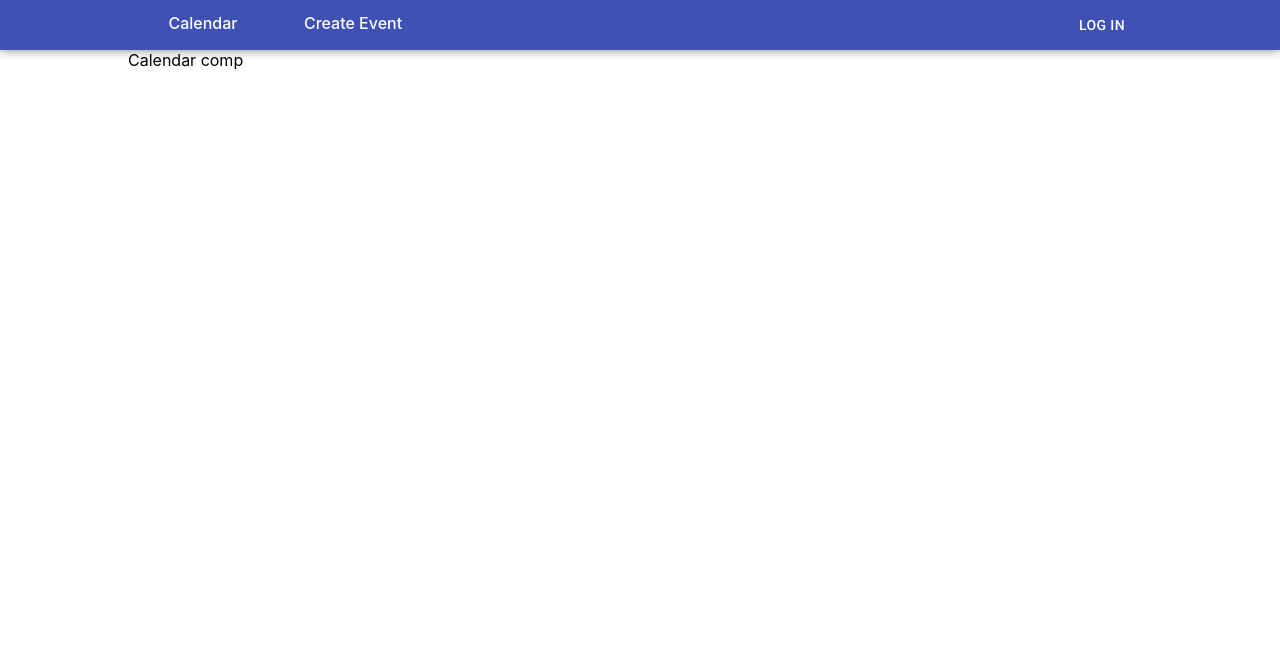
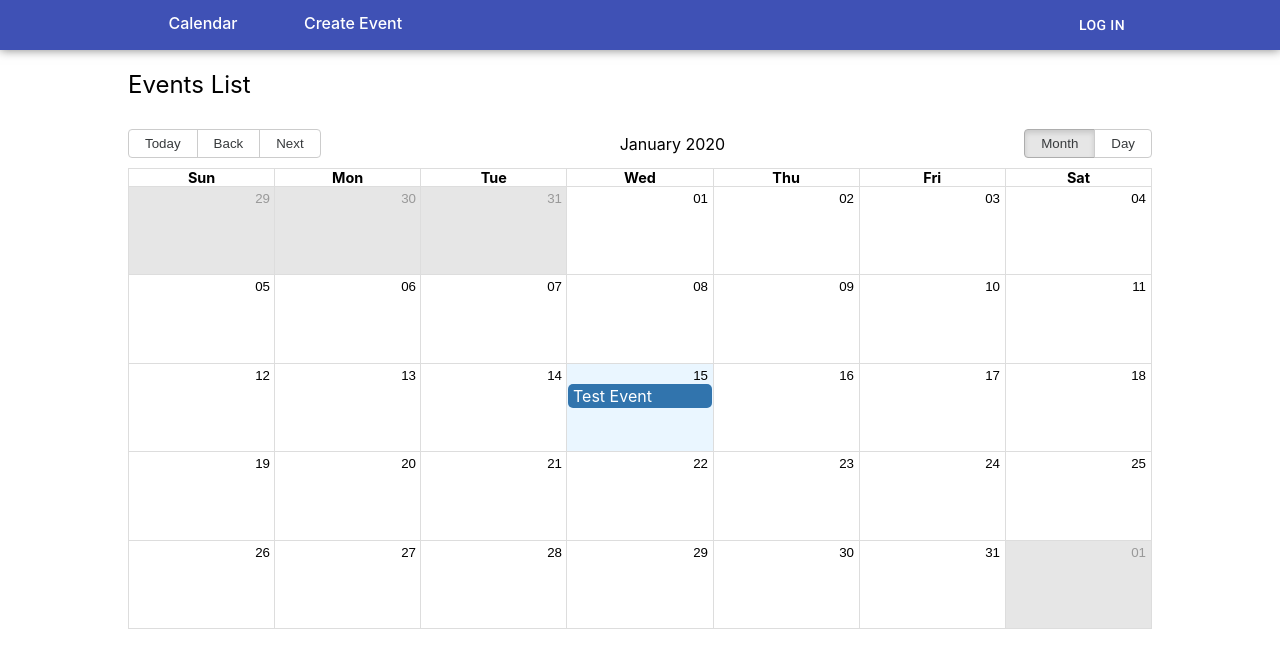
Before and after one commit to syncmaxim/cmt-frontend, a React (Create React App) app: page / in a window 1280 px wide. Shown: the top 668 px of the page. Built offline with nearby package versions, Linux system fonts and the light colour scheme.

Commit message:
CMT-7. Implement calendar to an application

```diff
--- a/package.json
+++ b/package.json
@@ -9,8 +9,10 @@
     "@testing-library/react": "^9.4.0",
     "@testing-library/user-event": "^7.2.1",
     "axios": "^0.19.1",
+    "moment": "^2.24.0",
     "prop-types": "^15.7.2",
     "react": "^16.12.0",
+    "react-big-calendar": "^0.23.0",
     "react-dom": "^16.12.0",
     "react-redux": "^7.1.3",
     "react-router-dom": "^5.1.2",
--- a/src/components/Calendar/Calendar.js
+++ b/src/components/Calendar/Calendar.js
@@ -1,9 +1,47 @@
 import React from "react";
+import { Calendar as BigCalendar, momentLocalizer } from 'react-big-calendar';
+import moment from 'moment';
 
-const Calendar = (props) => (
-  <div>
-    Calendar comp
-  </div>
-);
+import 'react-big-calendar/lib/css/react-big-calendar.css';
+import './index.css';
+
+
+const Calendar = (props) => {
+  const localizer = momentLocalizer(moment);
+  const myEventsList = [ // array of events
+    {
+      id: 1,
+      title: 'Test Event',
+      start: new Date(),
+      end: new Date()
+    }
+  ];
+
+  let calendarProps = {
+    localizer: localizer,
+    events: myEventsList,
+    startAccessor: 'start',
+    endAccessor: 'end',
+    style: {
+      height: 500
+    },
+    views: ['month', 'day'],
+    onSelectEvent: onSelectEvent // func that triggers when clicked on event
+  };
+
+  function onSelectEvent(event, e) {
+    console.log(event);
+    console.log(e);
+  }
+
+  return (
+    <div className='calendar-container'>
+      <div className='component-header-one'> Events List </div>
+      <div className='calendar-block'>
+        <BigCalendar {...calendarProps} />
+      </div>
+    </div>
+  );
+};
 
 export default Calendar;
--- /dev/null
+++ b/src/components/Calendar/index.css
@@ -0,0 +1,7 @@
+.calendar-container {
+    min-height: inherit;
+}
+
+.calendar-block {
+    padding: 10px 0;
+}
--- a/src/components/CreateEvent/CreateEvent.js
+++ b/src/components/CreateEvent/CreateEvent.js
@@ -1,8 +1,11 @@
 import React from "react";
 
 const CreateEvent = (props) => (
-  <div>
-    Create Event comp
+  <div className='create-event-container'>
+    <div className='component-header-one'> Create Event </div>
+    <div>
+
+    </div>
   </div>
 );
 
--- a/src/index.css
+++ b/src/index.css
@@ -20,3 +20,8 @@ code {
 .app-container {
   min-height: 100vh;
 }
+
+.component-header-one {
+  padding: 20px 0;
+  font-size: 24px;
+}
```
Also changed, not shown: src/components/CreateEvent/index.css (added), 1 other file (tests, documents, lock files or other folders).
